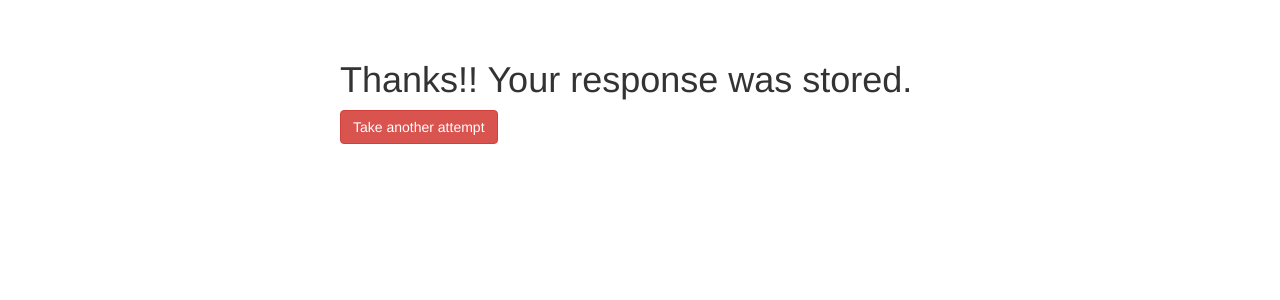
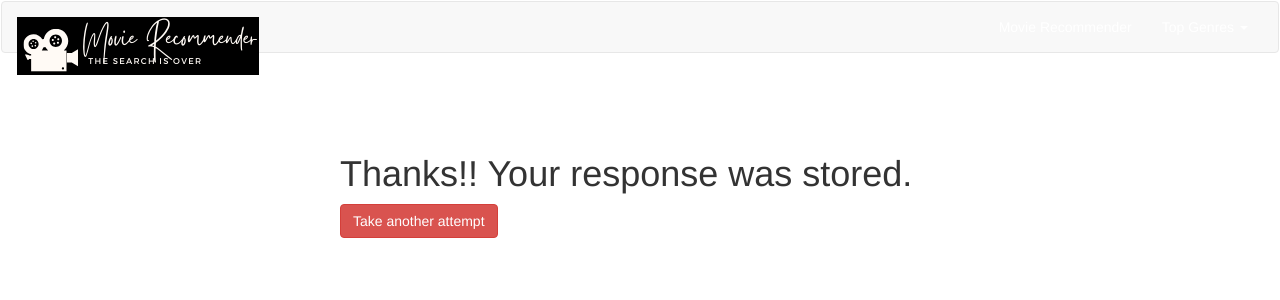
Before and after one commit to kgudipe/SE_PROJ, a Flask app: page /success in a window 1280 px wide. Shown: the top 300 px of the page. Run offline with Flask 2, Linux system fonts and the light colour scheme; some libraries are stand-ins or nearby versions.

Commit message:
added navbar to success page

```diff
--- a/Project2/Code/recommenderapp/templates/success.html
+++ b/Project2/Code/recommenderapp/templates/success.html
@@ -12,7 +12,48 @@
     <script src="https://maxcdn.bootstrapcdn.com/bootstrap/3.4.1/js/bootstrap.min.js"></script>
 </head>
 
+<style>
+</style>
+
 <body>
+    <div class="navbar">
+        <nav class="navbar navbar-default">
+            <div class="container-fluid">
+                <div class="navbar-center">
+                    <div class="navbar-header">
+                        <a class="navbar-brand" href="/">
+                            <img alt="Brand" src="../static/Movie_Recommender1.png">
+                        </a>
+                    </div>
+                    <!-- Collect the nav links, forms, and other content for toggling -->
+                    <div class="collapse navbar-collapse" id="bs-example-navbar-collapse-1">
+
+                        <ul class="nav navbar-nav navbar-right">
+                            <li><a href="/" style="color: white;">Movie Recommender</a></li>
+                            <li class="dropdown">
+                                <a href="#" class="dropdown-hover" role="button" aria-haspopup="true"
+                                    aria-expanded="false" style="color: white;">Top Genres <span
+                                        class="caret"></span></a>
+                                <ul class="dropdown-menu">
+                                    <li><a href="genrePage.html?Genre=Action">Action</a></li>
+                                        <li><a href="genrePage.html?Genre=Comedy">Comedy</a></li>
+                                        <li><a href="genrePage.html?Genre=Thriller">Thriller</a></li>
+                                        <li><a href="genrePage.html?Genre=Adventure">Adventure</a></li>
+                                        <li><a href="genrePage.html?Genre=Romance">Romance</a></li>
+                                        <li><a href="genrePage.html?Genre=Crime">Crime</a></li>
+                                        <li><a href="genrePage.html?Genre=Sci-Fi">Science Fiction</a></li>
+                                        <li><a href="genrePage.html?Genre=Fantasy">Fantasy</a></li>
+                                </ul>
+                            </li>
+                        </ul>
+                    </div><!-- /.navbar-collapse -->
+                </div>
+
+            </div>
+
+    </div><!-- /.container-fluid -->
+    </nav>
+</div>
     <br/><br/>
     <div id="dataCollected" style="width: 600px; margin: auto;">
         <h1>Thanks!! Your response was stored.
```
Also changed, not shown: Project2/Code/recommenderapp/experiment_results/feedback_1697701158.csv (added, +10 -0 lines).
